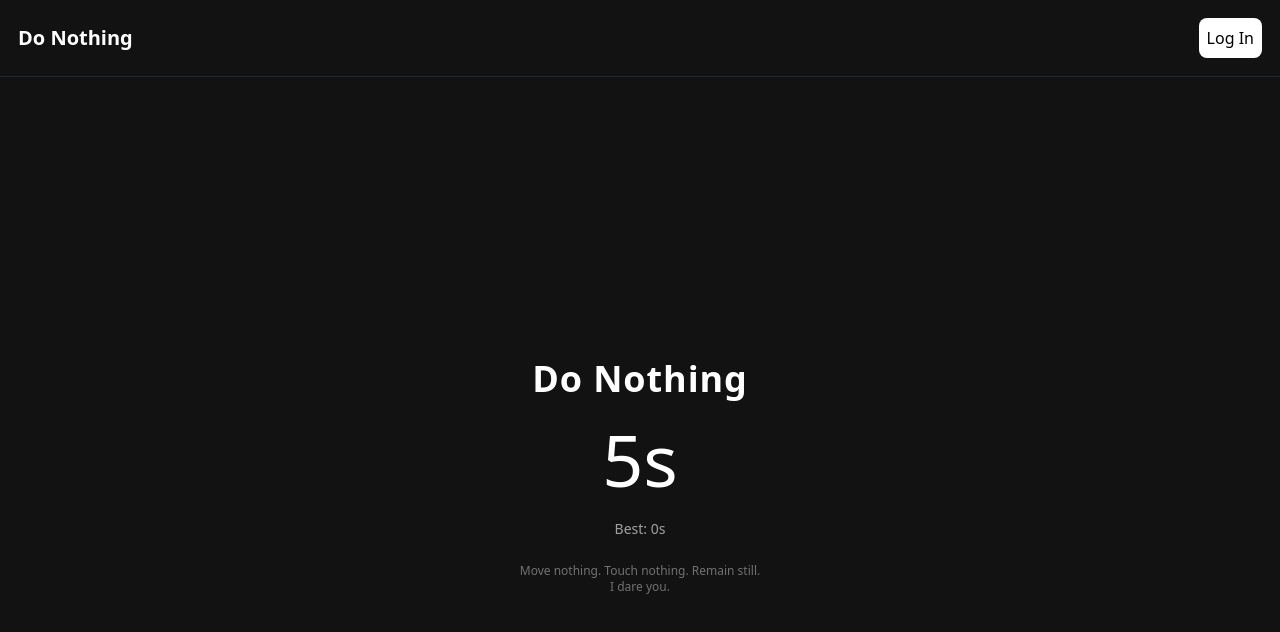
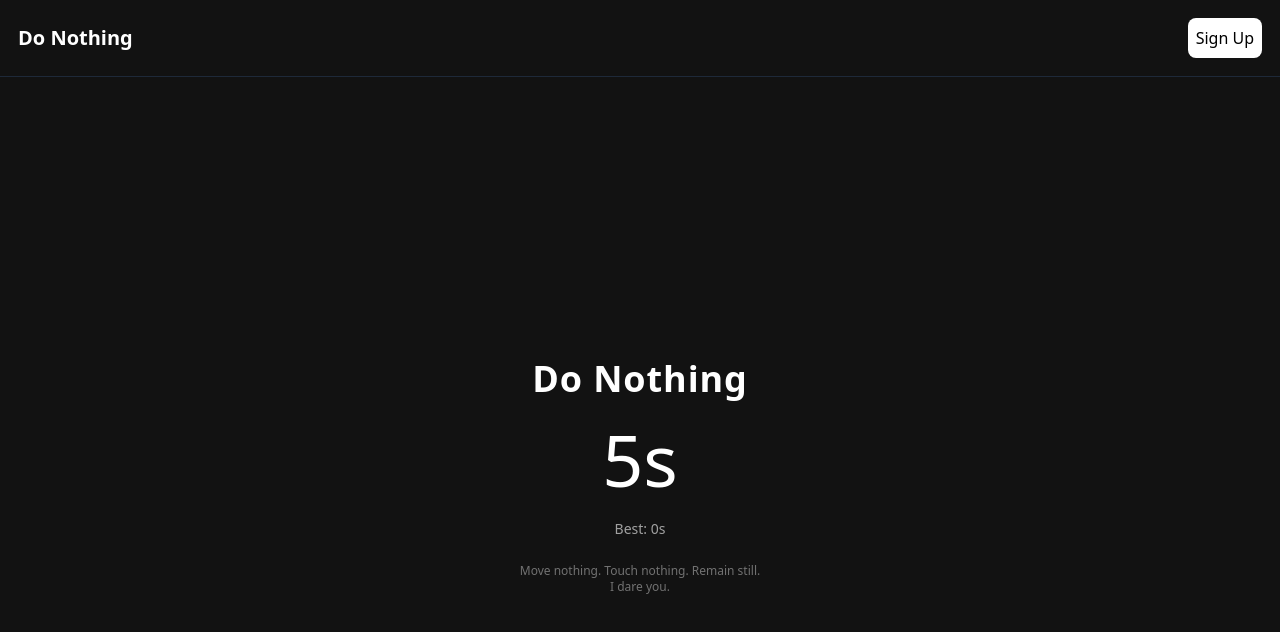
Before and after one commit to CodewithMiguelll/do-nothing, a Next.js app: page / in a window 1280 px wide. Shown: the top 632 px of the page. Built offline with nearby package versions, Linux system fonts and the light colour scheme; no server answers.

Commit message:
chore(text): update login button
Switched from Log In to Sign Up.

```diff
--- a/src/components/navbar.tsx
+++ b/src/components/navbar.tsx
@@ -48,7 +48,7 @@ const Navigation = () => {
               onClick={handleGoogleLogin}
               className="text-black rounded-md p-2 bg-white"
             >
-              Log In
+              Sign Up
             </button>
           </>
         ) : (
```
